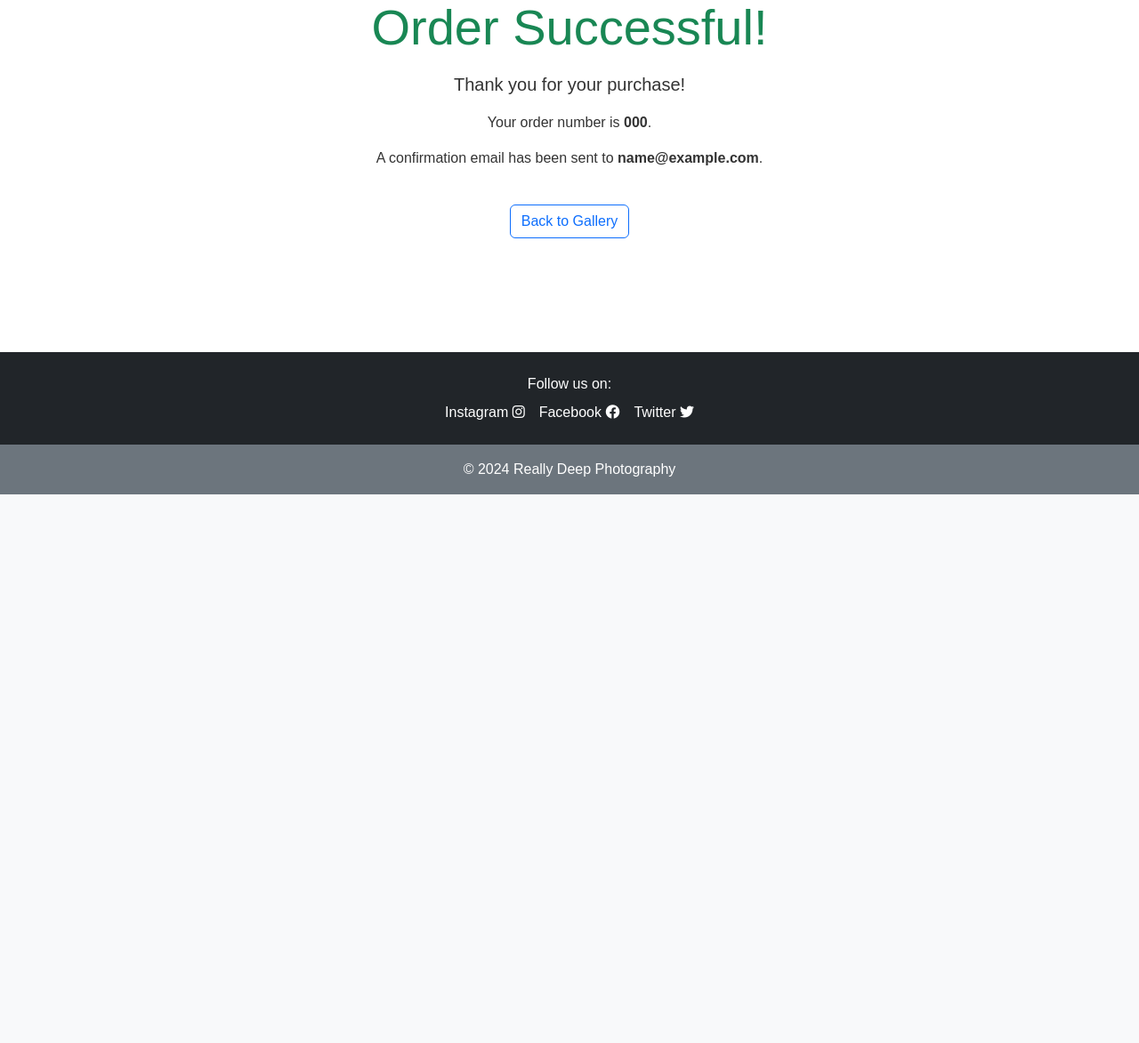
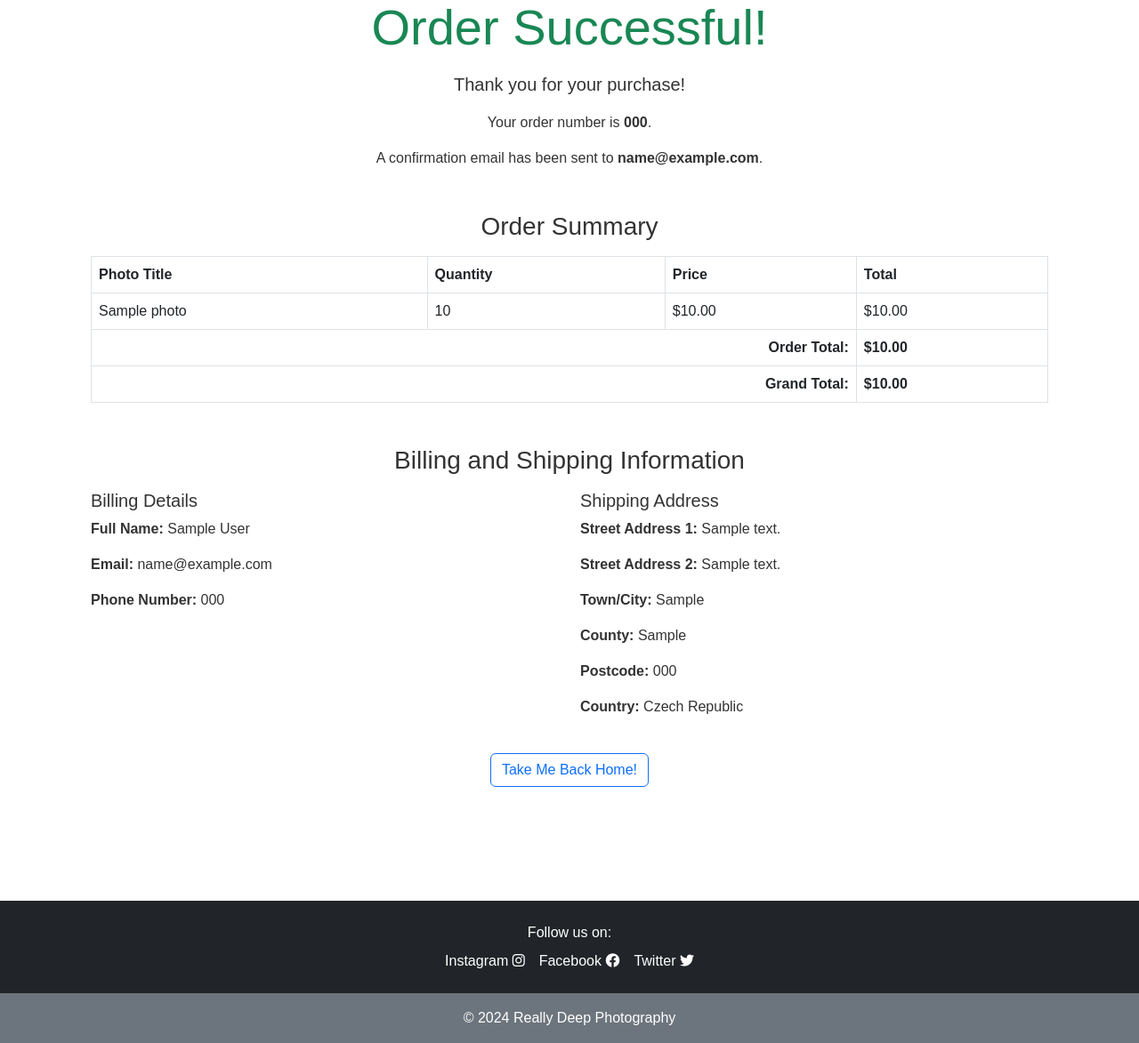
Before and after one commit to craigdickerson725/really-deep-photography, a Django app: page /checkout/checkout_success/000 in a window 1280 px wide. Shown: the part 410-1583 px from the top of the page at 89% size. Before the commit the page ends 966 px from the top, so only its background shows below. Run offline with Django 3.2, Linux system fonts and the light colour scheme; tables that the repository leaves empty hold one stand-in row (values such as "Sample post"); some libraries are stand-ins or nearby versions.

```diff
--- a/checkout/forms.py
+++ b/checkout/forms.py
@@ -31,10 +31,13 @@ class OrderForm(forms.ModelForm):
         self.fields['full_name'].widget.attrs['autofocus'] = True
 
         for field in self.fields:
+            if field == 'postcode':
+                self.fields[field].required = True
+                self.fields['county'].required = True
             if field != 'country':
                 # Add asterisk for required fields
                 placeholder = f"{placeholders[field]} *" if self.fields[field].required else placeholders[field]
                 self.fields[field].widget.attrs['placeholder'] = placeholder
-            self.fields[field].widget.attrs['class'] = 'stripe-style-input'
+            self.fields[field].widget.attrs['class'] = 'stripe-style-input larger-input'
             # Remove labels for a cleaner form design
             self.fields[field].label = False
--- a/checkout/templates/checkout/checkout_success.html
+++ b/checkout/templates/checkout/checkout_success.html
@@ -8,7 +8,69 @@
         <p class="lead mt-3">Thank you for your purchase!</p>
         <p>Your order number is <strong>{{ order.order_number }}</strong>.</p>
         <p>A confirmation email has been sent to <strong>{{ order.email }}</strong>.</p>
-        <a href="{% url 'gallery' %}" class="btn btn-outline-primary mt-4">Back to Gallery</a>
+    </div>
+
+    <!-- Order Summary -->
+    <div class="order-summary mt-5">
+        <h3 class="text-center">Order Summary</h3>
+        <table class="table table-bordered mt-3">
+            <thead>
+                <tr>
+                    <th>Photo Title</th>
+                    <th>Quantity</th>
+                    <th>Price</th>
+                    <th>Total</th>
+                </tr>
+            </thead>
+            <tbody>
+                {% for item in order.lineitems.all %}
+                <tr>
+                    <td>{{ item.photo.title }}</td>
+                    <td>{{ item.quantity }}</td>
+                    <td>${{ item.photo.price }}</td>
+                    <td>${{ item.lineitem_total }}</td>
+                </tr>
+                {% endfor %}
+            </tbody>
+            <tfoot>
+                <tr>
+                    <td colspan="3" class="text-end"><strong>Order Total:</strong></td>
+                    <td><strong>${{ order.order_total }}</strong></td>
+                </tr>
+                <tr>
+                    <td colspan="3" class="text-end"><strong>Grand Total:</strong></td>
+                    <td><strong>${{ order.grand_total }}</strong></td>
+                </tr>
+            </tfoot>
+        </table>
+    </div>
+
+    <!-- Billing/Shipping Information -->
+    <div class="billing-info mt-5">
+        <h3 class="text-center">Billing and Shipping Information</h3>
+        <div class="row mt-3">
+            <div class="col-md-6">
+                <h5>Billing Details</h5>
+                <p><strong>Full Name:</strong> {{ order.full_name }}</p>
+                <p><strong>Email:</strong> {{ order.email }}</p>
+                <p><strong>Phone Number:</strong> {{ order.phone_number }}</p>
+            </div>
+            <div class="col-md-6">
+                <h5>Shipping Address</h5>
+                <p><strong>Street Address 1:</strong> {{ order.street_address1 }}</p>
+                {% if order.street_address2 %}
+                    <p><strong>Street Address 2:</strong> {{ order.street_address2 }}</p>
+                {% endif %}
+                <p><strong>Town/City:</strong> {{ order.town_or_city }}</p>
+                <p><strong>County:</strong> {{ order.county }}</p>
+                <p><strong>Postcode:</strong> {{ order.postcode }}</p>
+                <p><strong>Country:</strong> {{ order.country.name }}</p>
+            </div>
+        </div>
+    </div>
+
+    <div class="text-center mt-4">
+        <a href="{% url 'home' %}" class="btn btn-outline-primary">Take Me Back Home!</a>
     </div>
 </div>
 {% endblock %}
```
Also changed, not shown: checkout/static/checkout/css/checkout.css (+33 -2 lines), static/js/modal_messages.js (added).
